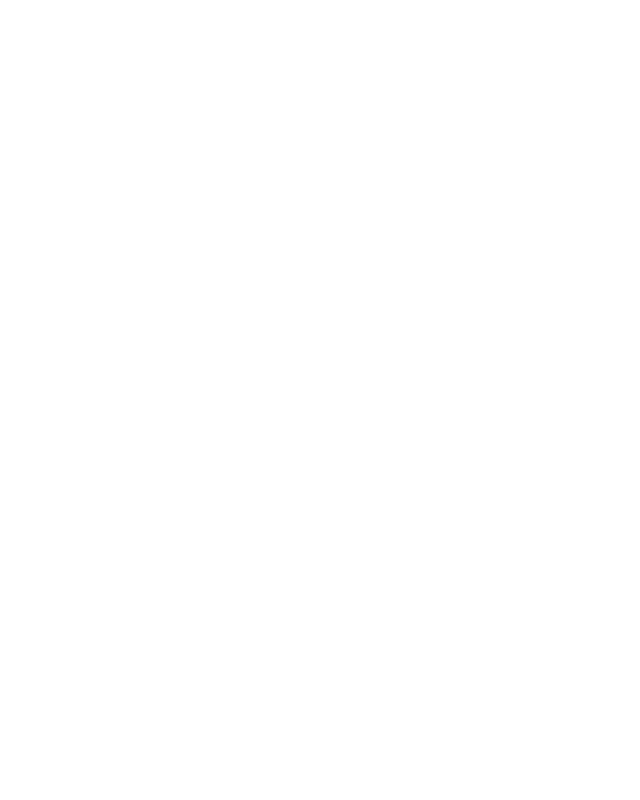
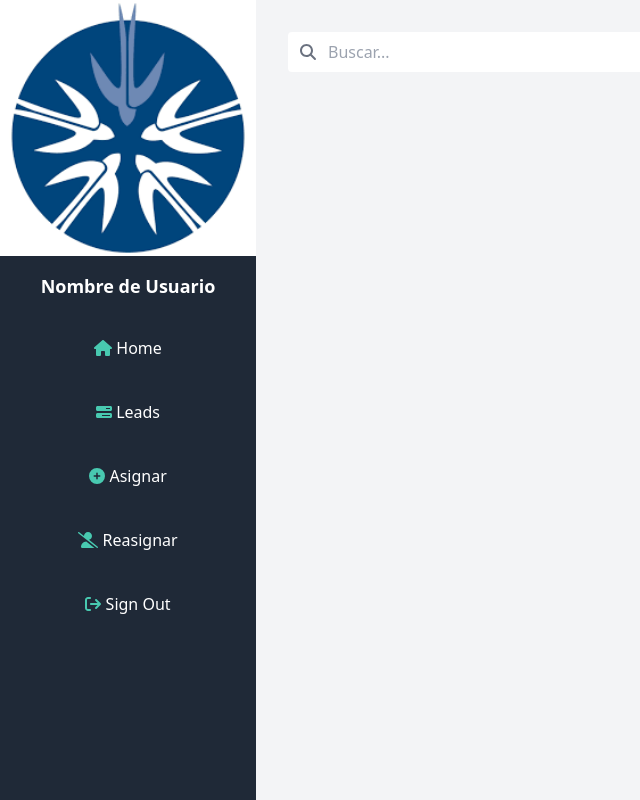
Before and after one commit to BryanMurga/SigelFront, a Vue app: page /register in a window 1280 px wide. Before the commit this address had no page. Shown: the whole page, without its empty margins (0-640 px from the left). Built offline with nearby package versions, Linux system fonts and the light colour scheme.

Commit message:
side bar in progress

```diff
--- /dev/null
+++ b/src/components/sideBar.vue
@@ -0,0 +1,40 @@
+<template>
+    <link
+  href="https://cdnjs.cloudflare.com/ajax/libs/font-awesome/5.15.3/css/all.min.css"
+  rel="stylesheet"
+/>
+
+    <div class="flex h-screen bg-gray-100">
+    <!-- Menú lateral -->
+    <div class="bg-gray-800 text-white w-64 flex flex-col">
+      <div class="image-container w-[50%]">
+        <!-- Agregar la imagen -->
+      </div>
+      <!-- Nombre de usuario -->
+      <div class="text-center py-4 text-lg font-bold">Nombre de Usuario</div>
+      <ul class="flex flex-col justify-center items-center">
+        <li class="py-5"><a href="#"><i class="fas fa-home" style="color: #48C9B0;" ></i>  Home</a></li>
+        <li class="py-5"><a href="#"><i class="fas fa-bars-progress" style="color: #48C9B0;"></i>  Leads</a></li>
+        <li class="py-5"><a href="#"><i class="fas fa-circle-plus" style="color: #48C9B0;"></i>  Asignar</a></li>
+        <li class="py-5"><a href="#"><i class="fas fa-user-slash" style="color: #48C9B0;"></i>  Reasignar</a></li>
+        <li class="py-5"><a href="#"><i class="fas fa-arrow-right-from-bracket" style="color: #48C9B0;"></i>  Sign Out</a></li>
+      </ul>
+    </div>
+
+    <!-- Contenido principal -->
+    <div class="flex-1 p-8">
+      <!-- Contenido principal de tu sitio web o aplicación -->
+    </div>
+  </div>
+
+</template>
+
+<style scoped>
+    .image-container{
+        background-image:  url(/logo.png);
+        background-position: center;
+        background-size: cover;
+        height: 16em;
+        width: 16em;
+    }
+</style>
--- a/src/router/index.js
+++ b/src/router/index.js
@@ -2,6 +2,7 @@
 
 import HomeView from '../views/Home.vue'
 import LoginView from '../views/Login.vue'
+import RegisterView from '../views/Register.vue'
 
 const router = createRouter({
     history: createWebHistory(import.meta.env.BASE_URL),
@@ -10,8 +11,23 @@
             path: '/',
             name: 'init',
             component: localStorage.token != undefined ? HomeView : LoginView,
+        },
+        {
+            path: '/register',
+            name: 'register',
+            component: localStorage.token != undefined ? HomeView : RegisterView,
+        },
+        {
+            path: '/login',
+            name: 'login',
+            component: LoginView,
+        },
+        {
+            path: '/register',
+            name: 'register',
+            component: RegisterView,
         }
     ],
 })
 
-    export default router
+export default router
--- /dev/null
+++ b/src/views/Register.vue
@@ -0,0 +1,43 @@
+<template>
+  <link href="https://cdnjs.cloudflare.com/ajax/libs/font-awesome/5.15.3/css/all.min.css" rel="stylesheet" />
+
+  <div class="flex h-screen bg-gray-100">
+    <!-- Menú lateral -->
+    <div class="bg-gray-800 text-white w-64 flex flex-col">
+      <div class="image-container w-[50%]">
+        <!-- Agregar la imagen -->
+      </div>
+      <!-- Nombre de usuario -->
+      <div class="text-center py-4 text-lg font-bold">Nombre de Usuario</div>
+      <ul class="flex flex-col justify-center items-center">
+        <li class="py-5"><a href="#"><i class="fas fa-home" style="color: #48C9B0;"></i> Home</a></li>
+        <li class="py-5"><a href="#"><i class="fas fa-bars-progress" style="color: #48C9B0;"></i> Leads</a></li>
+        <li class="py-5"><a href="#"><i class="fas fa-circle-plus" style="color: #48C9B0;"></i> Asignar</a></li>
+        <li class="py-5"><a href="#"><i class="fas fa-user-slash" style="color: #48C9B0;"></i> Reasignar</a></li>
+        <li class="py-5"><a href="#"><i class="fas fa-arrow-right-from-bracket" style="color: #48C9B0;"></i> Sign Out</a>
+        </li>
+      </ul>
+    </div>
+
+    <!-- Contenido principal -->
+    <div class="flex-1 p-8">
+      <!-- Barra de búsqueda (fuera del menú lateral) -->
+      <div class="flex justify-start items-center">
+
+        <input type="text" placeholder="Buscar..." class="w-full bg-white-700 rounded p-2 text-white pl-10" />
+        <i class="fas fa-search absolute pl-3 text-gray-500"></i>
+      </div>
+    </div>
+
+  </div>
+</template>
+
+<style scoped>
+.image-container {
+  background-image: url(/logo.png);
+  background-position: center;
+  background-size: cover;
+  height: 16em;
+  width: 16em;
+}
+</style>
```
Also changed, not shown: public/logo.png (added), src/components/serch.vue (added).
